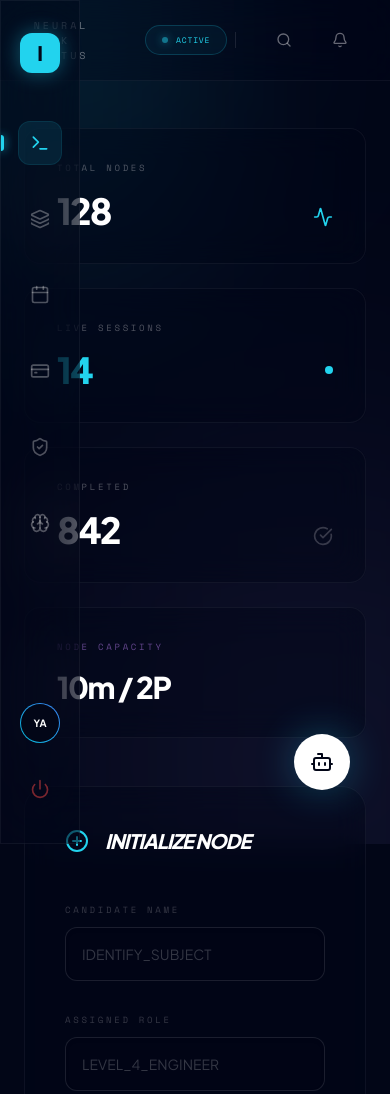
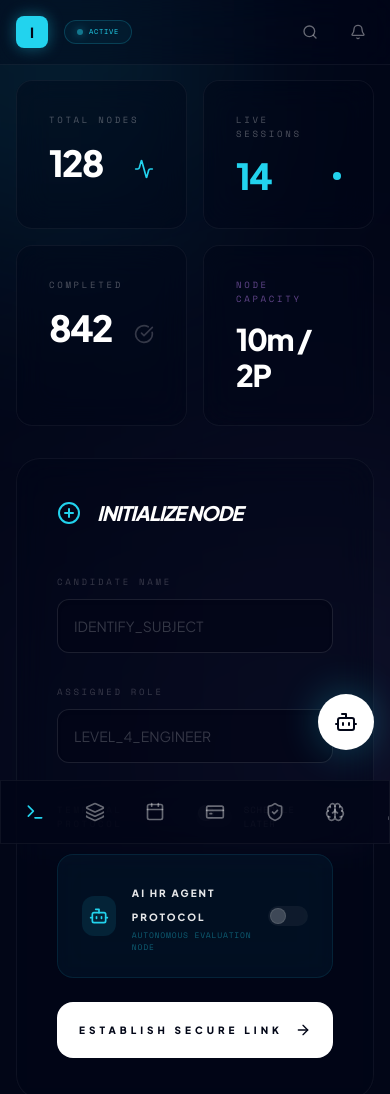
Before and after one commit to YounisAlkurdi/integra_pro, a plain HTML site: page frontend/pages/dashboard.html in a window 390 px wide. Shown: the top 1094 px of the page. Drawn offline with nearby package versions, Linux system fonts and the light colour scheme; a script that the page names is missing; some icons are missing.

```diff
--- a/frontend/pages/dashboard.html
+++ b/frontend/pages/dashboard.html
@@ -44,8 +44,8 @@
     <!-- Interactive Cursor -->
     <div class="custom-cursor hidden md:block" id="cursor"></div>
 
-    <!-- Vertical Sidebar -->
-    <aside class="fixed left-0 top-0 h-full w-20 flex flex-col items-center py-8 z-[60] glass-panel border-r border-white/5 backdrop-blur-2xl bg-obsidian/40">
+    <!-- Vertical Sidebar (Desktop) -->
+    <aside class="hidden md:flex fixed left-0 top-0 h-full w-20 flex-col items-center py-8 z-[60] glass-panel border-r border-white/5 backdrop-blur-2xl bg-obsidian/40">
         <!-- Logo Node -->
         <div class="mb-12">
             <div class="w-10 h-10 rounded-xl bg-cyan-400 flex items-center justify-center shadow-[0_0_20px_rgba(34,211,238,0.4)]">
@@ -75,41 +75,65 @@
             </a>
         </nav>
 
-        <!-- System Actions -->
         <div class="flex flex-col gap-6 items-center">
             <a href="profile.html" class="w-10 h-10 rounded-full bg-gradient-to-tr from-cyan-500 to-blue-500 p-[1px] cursor-pointer hover:scale-110 transition-transform hover-target overflow-hidden" id="user-avatar" title="User Profile">
                 <div class="w-full h-full rounded-full bg-obsidian flex items-center justify-center text-[10px] font-bold">YA</div>
             </a>
-            <a href="javascript:void(0)" onclick="logoutHR()" class="sidebar-link hover-target text-red-500/50 hover:text-red-500" title="Terminate Session">
-                <i data-lucide="power" class="w-5 h-5"></i>
-            </a>
         </div>
     </aside>
 
-    <header class="fixed top-0 left-0 w-full z-50 border-b border-white/5 backdrop-blur-xl bg-obsidian/30 ml-20 w-[calc(100%-5rem)]">
-        <div class="max-w-[95%] mx-auto px-6 h-20 flex items-center justify-between">
-            <div class="flex items-center gap-4">
-                <span class="text-[10px] font-mono text-white/40 uppercase tracking-[0.3em]">Neural Link Status</span>
-                <div id="connection-status" class="flex items-center gap-2 text-[8px] font-mono text-cyan-400 uppercase tracking-widest bg-cyan-400/5 px-4 py-2 rounded-full border border-cyan-400/20">
+    <!-- Mobile Bottom Navigation -->
+    <nav class="md:hidden fixed bottom-0 left-0 w-full h-16 glass-panel border-t border-white/5 backdrop-blur-2xl bg-obsidian/80 z-[60] flex items-center overflow-x-auto no-scrollbar px-4 gap-6">
+        <a href="dashboard.html" class="p-2 flex-shrink-0 text-cyan-400">
+            <i data-lucide="terminal" class="w-5 h-5"></i>
+        </a>
+        <a href="reports.html" class="p-2 flex-shrink-0 text-white/40 hover:text-white transition-colors">
+            <i data-lucide="layers" class="w-5 h-5"></i>
+        </a>
+        <a href="appointments.html" class="p-2 flex-shrink-0 text-white/40 hover:text-white transition-colors">
+            <i data-lucide="calendar" class="w-5 h-5"></i>
+        </a>
+        <a href="billing.html" class="p-2 flex-shrink-0 text-white/40 hover:text-white transition-colors">
+            <i data-lucide="credit-card" class="w-5 h-5"></i>
+        </a>
+        <a href="pricing.html" class="p-2 flex-shrink-0 text-white/40 hover:text-white transition-colors">
+            <i data-lucide="shield-check" class="w-5 h-5"></i>
+        </a>
+        <a href="llm-config.html" class="p-2 flex-shrink-0 text-white/40 hover:text-white transition-colors">
+            <i data-lucide="brain" class="w-5 h-5"></i>
+        </a>
+        <a href="profile.html" class="p-2 flex-shrink-0 text-white/40 hover:text-white transition-colors">
+            <i data-lucide="user" class="w-5 h-5"></i>
+        </a>
+    </nav>
+
+    <header class="fixed top-0 left-0 w-full z-50 border-b border-white/5 backdrop-blur-xl bg-obsidian/30 md:ml-20 md:w-[calc(100%-5rem)]">
+        <div class="w-full mx-auto px-4 md:px-6 h-16 md:h-20 flex items-center justify-between">
+            <div class="flex items-center gap-2 md:gap-4">
+                <div class="md:hidden w-8 h-8 rounded-lg bg-cyan-400 flex items-center justify-center shadow-[0_0_15px_rgba(34,211,238,0.4)] mr-2">
+                    <span class="text-obsidian font-black text-sm">I</span>
+                </div>
+                <span class="text-[8px] md:text-[10px] font-mono text-white/40 uppercase tracking-[0.2em] md:tracking-[0.3em] hidden sm:block">Neural Link Status</span>
+                <div id="connection-status" class="flex items-center gap-1.5 md:gap-2 text-[7px] md:text-[8px] font-mono text-cyan-400 uppercase tracking-widest bg-cyan-400/5 px-3 md:px-4 py-1.5 md:py-2 rounded-full border border-cyan-400/20">
                     <div class="w-1.5 h-1.5 bg-cyan-400 rounded-full animate-pulse shadow-[0_0_8px_#22d3ee]"></div>
                     Active
                 </div>
             </div>
 
-            <div class="flex items-center gap-6">
-                <div class="text-[10px] font-mono text-white/20 uppercase tracking-[0.2em] hidden md:block">Session ID: <span class="text-white/60">IST-441-FA5CD</span></div>
-                <div class="h-4 w-px bg-white/10 mx-2"></div>
-                <button class="p-2 hover:bg-white/5 rounded-lg transition-all hover-target"><i data-lucide="search" class="w-4 h-4 text-white/40"></i></button>
-                <button class="p-2 hover:bg-white/5 rounded-lg transition-all hover-target"><i data-lucide="bell" class="w-4 h-4 text-white/40"></i></button>
+            <div class="flex items-center gap-4 md:gap-6">
+                <div class="text-[10px] font-mono text-white/20 uppercase tracking-[0.2em] hidden lg:block">Session ID: <span class="text-white/60">IST-441-FA5CD</span></div>
+                <div class="h-4 w-px bg-white/10 mx-2 hidden md:block"></div>
+                <button class="p-2 hover:bg-white/5 rounded-lg transition-all hover-target"><i data-lucide="search" class="w-4 md:w-4 h-4 md:h-4 text-white/40"></i></button>
+                <button class="p-2 hover:bg-white/5 rounded-lg transition-all hover-target"><i data-lucide="bell" class="w-4 md:w-4 h-4 md:h-4 text-white/40"></i></button>
             </div>
         </div>
     </header>
 
-    <main class="ml-20 pt-32 pb-20 relative z-10 px-6 w-[calc(100%-5rem)]">
+    <main class="md:ml-20 pt-20 md:pt-32 pb-24 md:pb-20 relative z-10 px-4 md:px-6 md:w-[calc(100%-5rem)]">
         <div class="max-w-7xl mx-auto">
 
             <!-- Dashboard Stats -->
-            <div class="grid md:grid-cols-4 gap-6 mb-12 stagger">
+            <div class="grid grid-cols-2 lg:grid-cols-4 gap-4 md:gap-6 mb-8 md:mb-12 stagger">
                 <div class="glass-panel p-8 rounded-2xl border border-white/5 group hover:border-cyan-400/30 transition-all duration-500 reveal active">
                     <p class="text-[9px] font-mono text-white/30 uppercase tracking-[0.3em] mb-4">Total Nodes</p>
                     <div class="flex items-end justify-between">
@@ -247,7 +271,7 @@
     </main>
 
     <!-- Toast Container -->
-    <div id="toast-container" class="fixed bottom-10 right-10 z-[100] flex flex-col gap-3 pointer-events-none"></div>
+    <div id="toast-container" class="fixed bottom-20 md:bottom-10 right-4 md:right-10 z-[100] flex flex-col gap-3 pointer-events-none"></div>
 
     <!-- Professional Confirmation Modal -->
     <div id="confirm-modal" class="fixed inset-0 z-[100] hidden flex items-center justify-center p-6">
@@ -280,12 +304,12 @@
     </div>
 
     <!-- AI Agent Chat Widget -->
-    <button id="ai-chat-btn" class="fixed bottom-10 right-10 z-[80] w-14 h-14 bg-white rounded-full shadow-[0_0_40px_rgba(34,211,238,0.3)] hover:shadow-[0_0_60px_rgba(34,211,238,0.5)] flex items-center justify-center transition-all duration-300 hover:scale-110 hover-target group animate-bounce" title="Intelligence Assistant">
+    <button id="ai-chat-btn" class="fixed bottom-20 md:bottom-10 right-4 md:right-10 z-[80] w-14 h-14 bg-white rounded-full shadow-[0_0_40px_rgba(34,211,238,0.3)] hover:shadow-[0_0_60px_rgba(34,211,238,0.5)] flex items-center justify-center transition-all duration-300 hover:scale-110 hover-target group animate-bounce" title="Intelligence Assistant">
         <div class="absolute inset-0 rounded-full bg-gradient-to-tr from-cyan-400/20 to-violet-400/20 opacity-0 group-hover:opacity-100 transition-opacity duration-300"></div>
         <i data-lucide="bot" class="text-obsidian w-6 h-6 relative z-10"></i>
     </button>
 
-    <div id="ai-chat-window" class="fixed bottom-28 right-10 w-96 max-w-[calc(100vw-5rem)] h-[500px] max-h-[70vh] glass-panel border border-white/10 rounded-3xl shadow-2xl z-[80] flex flex-col hidden opacity-0 translate-y-10 transition-all duration-300 backdrop-blur-3xl bg-obsidian/70" dir="ltr">
+    <div id="ai-chat-window" class="fixed bottom-36 md:bottom-28 right-4 md:right-10 w-[calc(100vw-2rem)] md:w-96 h-[500px] max-h-[60vh] md:max-h-[70vh] glass-panel border border-white/10 rounded-3xl shadow-2xl z-[80] flex flex-col hidden opacity-0 translate-y-10 transition-all duration-300 backdrop-blur-3xl bg-obsidian/70" dir="ltr">
         <!-- Chat Header -->
         <div class="px-5 py-4 border-b border-white/5 flex items-center justify-between bg-gradient-to-r from-white/[0.05] to-transparent">
             <div class="flex items-center gap-3">
```
